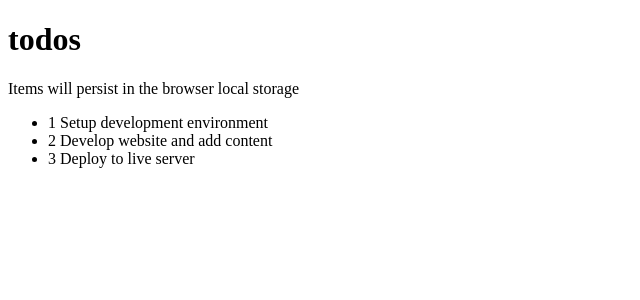
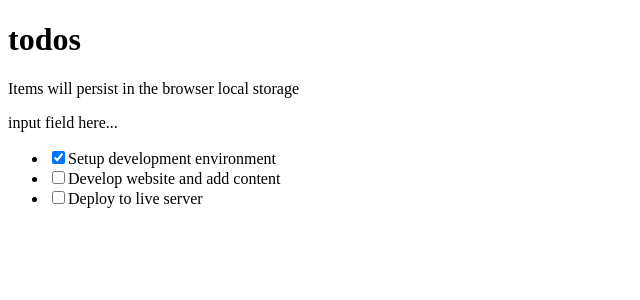
Before and after one commit to akbarsazish/react-todo-app, a React (Vite) app: page / in a window 1280 px wide. Shown: the top 300 px of the page, without its empty margins (0-640 px from the left). Built offline with nearby package versions, Linux system fonts and the light colour scheme.

Commit message:
Use useState hook to hand checkbox

```diff
--- a/src/components/InputTodo.jsx
+++ b/src/components/InputTodo.jsx
@@ -0,0 +1,4 @@
+const InputTodo = () => {
+    return <div>input field here...</div>;
+  };
+  export default InputTodo;
--- a/src/components/TodoItem.jsx
+++ b/src/components/TodoItem.jsx
@@ -0,0 +1,25 @@
+const TodoItem = ({ itemProp, setTodos}) => {
+  const handleChange = (id) => {
+    setTodos((prevState) =>
+      prevState.map((todo)=>{
+        if(todo.id === id){
+          return {
+            ... todo,
+            completed: !todo.completed,
+          }
+        }
+        return todo
+      })
+    )
+  };
+
+    return (
+      <li>
+        <input type="checkbox"
+        checked={itemProp.completed}
+        onChange={() => handleChange(itemProp.id)}/>
+        {itemProp.title}
+      </li>
+    );
+  };
+  export default TodoItem;
--- a/src/components/TodosList.jsx
+++ b/src/components/TodosList.jsx
@@ -0,0 +1,14 @@
+import TodoItem from "@/components/TodoItem";
+
+const TodoList = ({ todosProps, setTodos }) => {
+
+    return (
+        <ul>
+            {todosProps.map((todo)=>(
+                <TodoItem key={todo.id} itemProp={todo} setTodos={setTodos} />
+            ))}
+        </ul>
+    )
+}
+
+export default TodoList
--- a/src/components/TodosLogic.jsx
+++ b/src/components/TodosLogic.jsx
@@ -1,5 +1,8 @@
+import InputTodo from "@/components/InputTodo";
+import TodoList from "@/components/TodosList";
+import { useState } from "react";
 const TodosLogic = () => {
-    const todos = [
+    const [todos, setTodos] = useState ([
         {
             id: 1,
             title: 'Setup development environment',
@@ -15,14 +18,13 @@
             title: 'Deploy to live server',
             completed: false,
          },
-       ]
+       ]);
     return (
-      <ul>
-        {todos.map((todo, id) =>
-            <li>{id+1 + "  " + todo.title}</li>
-        )}
-      </ul>
+      <div>
+        <InputTodo />
+        <TodoList key={todos.id} todosProps = {todos} setTodos={setTodos} />
 
+    </div>
     )
   }
   export default TodosLogic;
```
